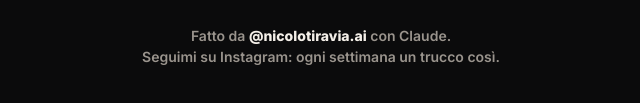
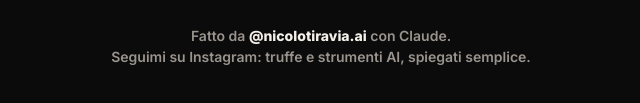
Before and after one commit to Ntiravia/ntiravia.github.io, a plain HTML site: page r/blinda/index.html in a window 1280 px wide. Shown: the part 1152-1255 px from the top of the page, 319-959 px from the left. Drawn offline with Linux system fonts and the light colour scheme.

Commit message:
Pagine-guida: tolta la promessa «ogni settimana»
Co-Authored-By: Claude Opus 5.5 <noreply@anthropic.com>

```diff
--- a/r/blinda/index.html
+++ b/r/blinda/index.html
@@ -12,6 +12,6 @@ code{font:600 14px "JetBrains Mono";background:#26262b;padding:2px 6px;border-ra
 button{margin-top:10px;width:100%;height:52px;border:0;border-radius:26px;background:var(--or);color:#121214;font:900 18px Inter;cursor:pointer}
 .foot{margin-top:28px;color:var(--gr);font:600 14px/1.5 Inter;text-align:center}.foot b{color:var(--wh)}</style></head>
 <body><div class="wrap"><span class="lab">COMMENTA BLINDA</span><h1>Blinda il telefono in 2 minuti</h1><p class="sub">5 impostazioni, con i passaggi per iPhone e per Android (su alcuni Android i nomi cambiano un poco).</p><div class="step"><div class="n">01</div><h2>WhatsApp: doppia verifica</h2><p>WhatsApp › Impostazioni › Account › <b>Verifica in due passaggi</b> › Attiva. Scegli un PIN di 6 cifre. Così nessuno ti ruba WhatsApp con un codice SMS.</p></div><div class="step"><div class="n">02</div><h2>Silenzia gli sconosciuti</h2><p><b>iPhone:</b> Impostazioni › App › Telefono › Silenzia numeri sconosciuti.<br><b>Android:</b> app Telefono › ⋮ › Impostazioni › ID chiamante e spam › Filtra chiamate spam.</p></div><div class="step"><div class="n">03</div><h2>PIN della SIM</h2><p><b>iPhone:</b> Impostazioni › Cellulare › PIN SIM.<br><b>Android:</b> Impostazioni › Sicurezza › Blocco SIM. Il PIN iniziale è sul cartoncino della SIM: cambialo subito.</p></div><div class="step"><div class="n">04</div><h2>Aggiornamenti automatici</h2><p><b>iPhone:</b> Impostazioni › Generali › Aggiornamento Software › Aggiornamenti automatici.<br><b>Android:</b> Impostazioni › Sistema › Aggiornamenti.</p></div><div class="step"><div class="n">05</div><h2>Protezione se te lo rubano</h2><p><b>iPhone:</b> Impostazioni › Face ID e codice › <b>Protezione dispositivo rubato</b>.<br><b>Android:</b> Impostazioni › Google › Tutti i servizi › <b>Protezione dal furto</b>.</p></div>
-<p class="foot">Fatto da <b>@nicolotiravia.ai</b> con Claude.<br>Seguimi su Instagram: ogni settimana un trucco così.</p></div>
+<p class="foot">Fatto da <b>@nicolotiravia.ai</b> con Claude.<br>Seguimi su Instagram: truffe e strumenti AI, spiegati semplice.</p></div>
 <script>function cp(i){const t=document.getElementById('c'+i).innerText;const b=event.target;(navigator.clipboard?navigator.clipboard.writeText(t):Promise.reject()).then(()=>{b.textContent='Copiato ✓';setTimeout(()=>b.textContent='Copia',1500)}).catch(()=>{const r=document.createRange();r.selectNodeContents(document.getElementById('c'+i));getSelection().removeAllRanges();getSelection().addRange(r);b.textContent='Selezionato: copia a mano'})}</script>
 </body></html>
```
Also changed, not shown: r/claude/index.html (+1 -1 lines), r/offerta/index.html (+1 -1 lines), r/sconto/index.html (+1 -1 lines), r/video/index.html (+1 -1 lines).
